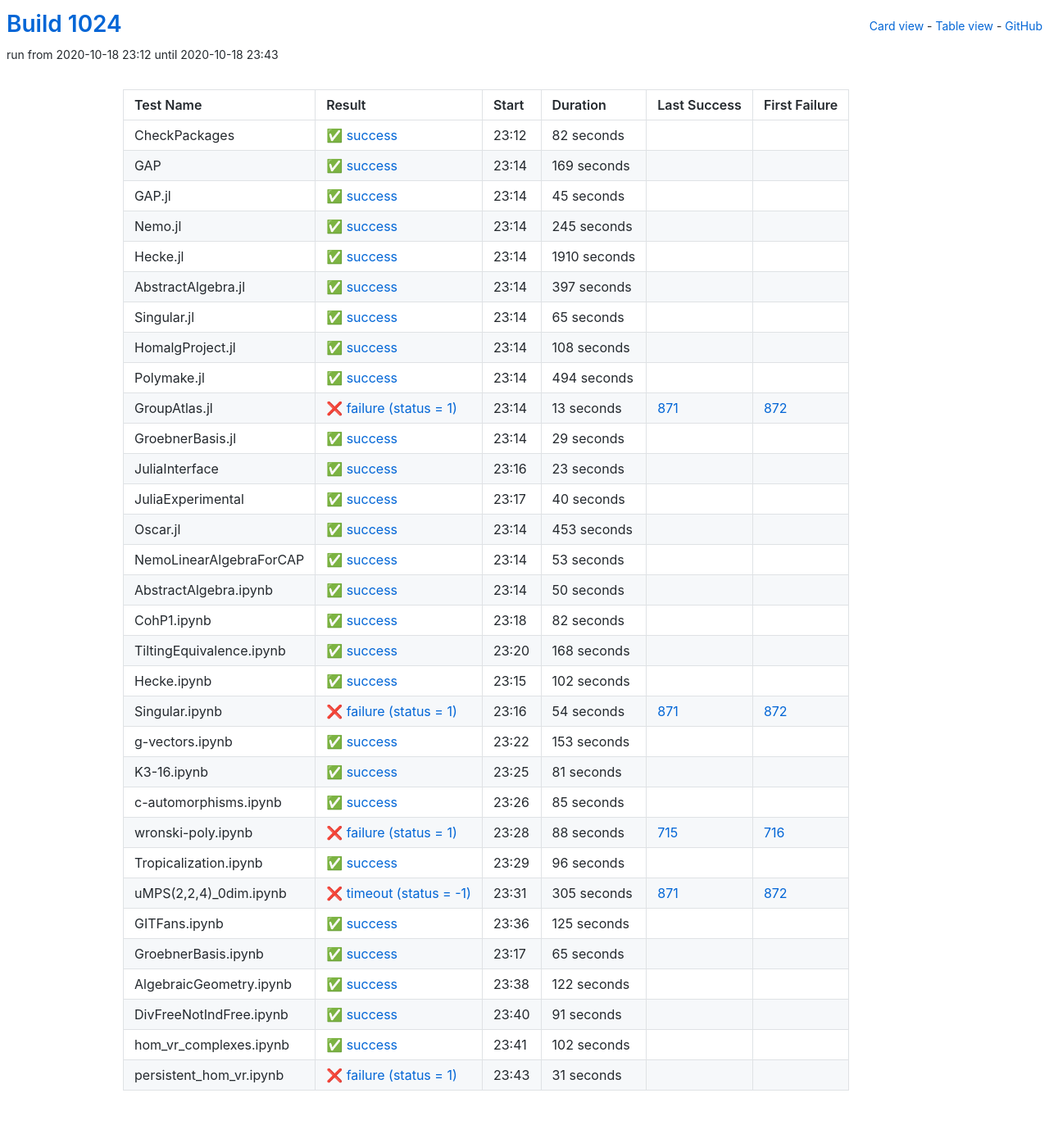
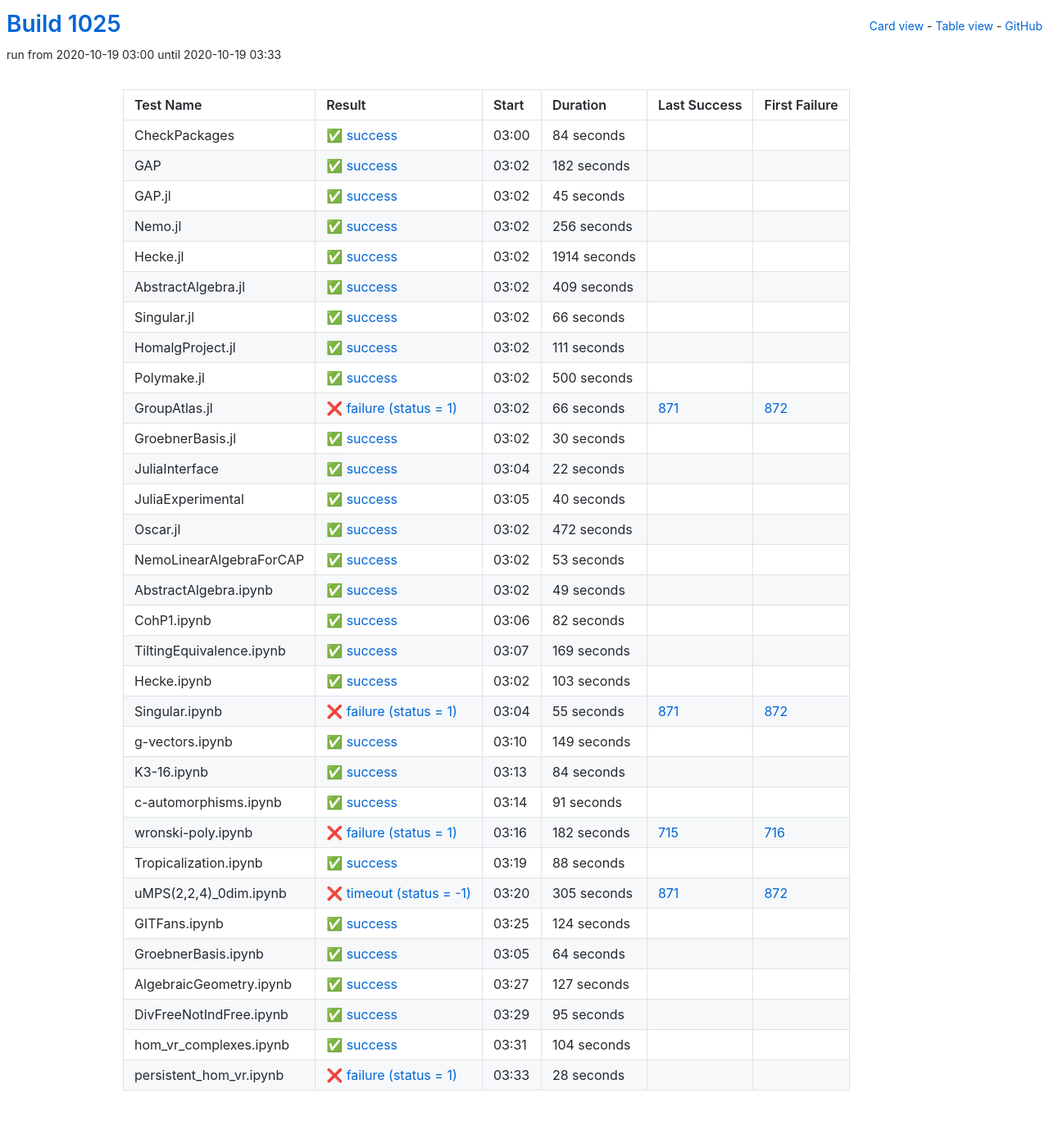
Before and after one commit to oscar-system/oscar-ci-status-stable, a Jekyll site: the page built from table.html, in a window 1280 px wide. Shown: the whole page at 82% size. Built offline with Jekyll 4.4.1, drawn with Linux system fonts in a browser that asks for light colours.

Commit message:
Build #1025

```diff
--- a/_data/ci.yml
+++ b/_data/ci.yml
@@ -1,6 +1,6 @@
 ---
-build: 1024
-build_url: https://oscarci.mathematik.uni-kl.de/job/oscar-stable/1024/
+build: 1025
+build_url: https://oscarci.mathematik.uni-kl.de/job/oscar-stable/1025/
 job: oscar-stable
 organization: oscar-system
 repo: oscar-ci-status-stable
@@ -8,32 +8,32 @@ repourl: https://github.com/oscar-system/oscar-ci-status-stable
 tests:
 - name: CheckPackages
   id: checkpackages
-  log: https://oscarci.mathematik.uni-kl.de/job/oscar-stable/1024/artifact/logs/build-1024/CheckPackages.log
-  start: 2020-10-18 23:12
+  log: https://oscarci.mathematik.uni-kl.de/job/oscar-stable/1025/artifact/logs/build-1025/CheckPackages.log
+  start: 2020-10-19 03:00
   success: true
   exitcode: 0
   status: success
-  duration: 82
+  duration: 84
   last_success: false
   last_success_url:
   first_failure: false
   first_failure_url:
 - name: GAP
   id: gap
-  log: https://oscarci.mathematik.uni-kl.de/job/oscar-stable/1024/artifact/logs/build-1024/GAP.log
-  start: 2020-10-18 23:14
+  log: https://oscarci.mathematik.uni-kl.de/job/oscar-stable/1025/artifact/logs/build-1025/GAP.log
+  start: 2020-10-19 03:02
   success: true
   exitcode: 0
   status: success
-  duration: 169
+  duration: 182
   last_success: false
   last_success_url:
   first_failure: false
   first_failure_url:
 - name: GAP.jl
   id: gap-jl
-  log: https://oscarci.mathematik.uni-kl.de/job/oscar-stable/1024/artifact/logs/build-1024/GAP.jl.log
-  start: 2020-10-18 23:14
+  log: https://oscarci.mathematik.uni-kl.de/job/oscar-stable/1025/artifact/logs/build-1025/GAP.jl.log
+  start: 2020-10-19 03:02
   success: true
   exitcode: 0
   status: success
@@ -44,116 +44,116 @@ tests:
   first_failure_url:
 - name: Nemo.jl
   id: nemo-jl
-  log: https://oscarci.mathematik.uni-kl.de/job/oscar-stable/1024/artifact/logs/build-1024/Nemo.jl.log
-  start: 2020-10-18 23:14
+  log: https://oscarci.mathematik.uni-kl.de/job/oscar-stable/1025/artifact/logs/build-1025/Nemo.jl.log
+  start: 2020-10-19 03:02
   success: true
   exitcode: 0
   status: success
-  duration: 245
+  duration: 256
   last_success: false
   last_success_url:
   first_failure: false
   first_failure_url:
 - name: Hecke.jl
   id: hecke-jl
-  log: https://oscarci.mathematik.uni-kl.de/job/oscar-stable/1024/artifact/logs/build-1024/Hecke.jl.log
-  start: 2020-10-18 23:14
+  log: https://oscarci.mathematik.uni-kl.de/job/oscar-stable/1025/artifact/logs/build-1025/Hecke.jl.log
+  start: 2020-10-19 03:02
   success: true
   exitcode: 0
   status: success
-  duration: 1910
+  duration: 1914
   last_success: false
   last_success_url:
   first_failure: false
   first_failure_url:
 - name: AbstractAlgebra.jl
   id: abstractalgebra-jl
-  log: https://oscarci.mathematik.uni-kl.de/job/oscar-stable/1024/artifact/logs/build-1024/AbstractAlgebra.jl.log
-  start: 2020-10-18 23:14
+  log: https://oscarci.mathematik.uni-kl.de/job/oscar-stable/1025/artifact/logs/build-1025/AbstractAlgebra.jl.log
+  start: 2020-10-19 03:02
   success: true
   exitcode: 0
   status: success
-  duration: 397
+  duration: 409
   last_success: false
   last_success_url:
   first_failure: false
   first_failure_url:
 - name: Singular.jl
   id: singular-jl
-  log: https://oscarci.mathematik.uni-kl.de/job/oscar-stable/1024/artifact/logs/build-1024/Singular.jl.log
-  start: 2020-10-18 23:14
+  log: https://oscarci.mathematik.uni-kl.de/job/oscar-stable/1025/artifact/logs/build-1025/Singular.jl.log
+  start: 2020-10-19 03:02
   success: true
   exitcode: 0
   status: success
-  duration: 65
+  duration: 66
   last_success: false
   last_success_url:
   first_failure: false
   first_failure_url:
 - name: HomalgProject.jl
   id: homalgproject-jl
-  log: https://oscarci.mathematik.uni-kl.de/job/oscar-stable/1024/artifact/logs/build-1024/HomalgProject.jl.log
-  start: 2020-10-18 23:14
+  log: https://oscarci.mathematik.uni-kl.de/job/oscar-stable/1025/artifact/logs/build-1025/HomalgProject.jl.log
+  start: 2020-10-19 03:02
   success: true
   exitcode: 0
   status: success
-  duration: 108
+  duration: 111
   last_success: false
   last_success_url:
   first_failure: false
   first_failure_url:
 - name: Polymake.jl
   id: polymake-jl
-  log: https://oscarci.mathematik.uni-kl.de/job/oscar-stable/1024/artifact/logs/build-1024/Polymake.jl.log
-  start: 2020-10-18 23:14
+  log: https://oscarci.mathematik.uni-kl.de/job/oscar-stable/1025/artifact/logs/build-1025/Polymake.jl.log
+  start: 2020-10-19 03:02
   success: true
   exitcode: 0
   status: success
-  duration: 494
+  duration: 500
   last_success: false
   last_success_url:
   first_failure: false
   first_failure_url:
 - name: GroupAtlas.jl
   id: groupatlas-jl
-  log: https://oscarci.mathematik.uni-kl.de/job/oscar-stable/1024/artifact/logs/build-1024/GroupAtlas.jl.log
-  start: 2020-10-18 23:14
+  log: https://oscarci.mathematik.uni-kl.de/job/oscar-stable/1025/artifact/logs/build-1025/GroupAtlas.jl.log
+  start: 2020-10-19 03:02
   success: false
   exitcode: 1
   status: failure
-  duration: 13
+  duration: 66
   last_success: 871
   last_success_url: https://oscarci.mathematik.uni-kl.de/job/oscar-stable/871/
   first_failure: 872
   first_failure_url: https://oscarci.mathematik.uni-kl.de/job/oscar-stable/872/
 - name: GroebnerBasis.jl
   id: groebnerbasis-jl
-  log: https://oscarci.mathematik.uni-kl.de/job/oscar-stable/1024/artifact/logs/build-1024/GroebnerBasis.jl.log
-  start: 2020-10-18 23:14
+  log: https://oscarci.mathematik.uni-kl.de/job/oscar-stable/1025/artifact/logs/build-1025/GroebnerBasis.jl.log
+  start: 2020-10-19 03:02
   success: true
   exitcode: 0
   status: success
-  duration: 29
+  duration: 30
   last_success: false
   last_success_url:
   first_failure: false
   first_failure_url:
 - name: JuliaInterface
   id: juliainterface
-  log: https://oscarci.mathematik.uni-kl.de/job/oscar-stable/1024/artifact/logs/build-1024/JuliaInterface.log
-  start: 2020-10-18 23:16
+  log: https://oscarci.mathematik.uni-kl.de/job/oscar-stable/1025/artifact/logs/build-1025/JuliaInterface.log
+  start: 2020-10-19 03:04
   success: true
   exitcode: 0
   status: success
-  duration: 23
+  duration: 22
   last_success: false
   last_success_url:
   first_failure: false
   first_failure_url:
 - name: JuliaExperimental
   id: juliaexperimental
-  log: https://oscarci.mathematik.uni-kl.de/job/oscar-stable/1024/artifact/logs/build-1024/JuliaExperimental.log
-  start: 2020-10-18 23:17
+  log: https://oscarci.mathematik.uni-kl.de/job/oscar-stable/1025/artifact/logs/build-1025/JuliaExperimental.log
+  start: 2020-10-19 03:05
   success: true
   exitcode: 0
   status: success
@@ -164,20 +164,20 @@ tests:
   first_failure_url:
 - name: Oscar.jl
   id: oscar-jl
-  log: https://oscarci.mathematik.uni-kl.de/job/oscar-stable/1024/artifact/logs/build-1024/Oscar.jl.log
-  start: 2020-10-18 23:14
+  log: https://oscarci.mathematik.uni-kl.de/job/oscar-stable/1025/artifact/logs/build-1025/Oscar.jl.log
+  start: 2020-10-19 03:02
   success: true
   exitcode: 0
   status: success
-  duration: 453
+  duration: 472
   last_success: false
   last_success_url:
   first_failure: false
   first_failure_url:
 - name: NemoLinearAlgebraForCAP
   id: nemolinearalgebraforcap
-  log: https://oscarci.mathematik.uni-kl.de/job/oscar-stable/1024/artifact/logs/build-1024/NemoLinearAlgebraForCAP.log
-  start: 2020-10-18 23:14
+  log: https://oscarci.mathematik.uni-kl.de/job/oscar-stable/1025/artifact/logs/build-1025/NemoLinearAlgebraForCAP.log
+  start: 2020-10-19 03:02
   success: true
   exitcode: 0
   status: success
@@ -188,20 +188,20 @@ tests:
   first_failure_url:
 - name: AbstractAlgebra.ipynb
   id: abstractalgebra-ipynb
-  log: https://oscarci.mathematik.uni-kl.de/job/oscar-stable/1024/artifact/logs/build-1024/AbstractAlgebra.ipynb.log
-  start: 2020-10-18 23:14
+  log: https://oscarci.mathematik.uni-kl.de/job/oscar-stable/1025/artifact/logs/build-1025/AbstractAlgebra.ipynb.log
+  start: 2020-10-19 03:02
   success: true
   exitcode: 0
   status: success
-  duration: 50
+  duration: 49
   last_success: false
   last_success_url:
   first_failure: false
   first_failure_url:
 - name: CohP1.ipynb
   id: cohp1-ipynb
-  log: https://oscarci.mathematik.uni-kl.de/job/oscar-stable/1024/artifact/logs/build-1024/CohP1.ipynb.log
-  start: 2020-10-18 23:18
+  log: https://oscarci.mathematik.uni-kl.de/job/oscar-stable/1025/artifact/logs/build-1025/CohP1.ipynb.log
+  start: 2020-10-19 03:06
   success: true
   exitcode: 0
   status: success
@@ -212,104 +212,104 @@ tests:
   first_failure_url:
 - name: TiltingEquivalence.ipynb
   id: tiltingequivalence-ipynb
-  log: https://oscarci.mathematik.uni-kl.de/job/oscar-stable/1024/artifact/logs/build-1024/TiltingEquivalence.ipynb.log
-  start: 2020-10-18 23:20
+  log: https://oscarci.mathematik.uni-kl.de/job/oscar-stable/1025/artifact/logs/build-1025/TiltingEquivalence.ipynb.log
+  start: 2020-10-19 03:07
   success: true
   exitcode: 0
   status: success
-  duration: 168
+  duration: 169
   last_success: false
   last_success_url:
   first_failure: false
   first_failure_url:
 - name: Hecke.ipynb
   id: hecke-ipynb
-  log: https://oscarci.mathematik.uni-kl.de/job/oscar-stable/1024/artifact/logs/build-1024/Hecke.ipynb.log
-  start: 2020-10-18 23:15
+  log: https://oscarci.mathematik.uni-kl.de/job/oscar-stable/1025/artifact/logs/build-1025/Hecke.ipynb.log
+  start: 2020-10-19 03:02
   success: true
   exitcode: 0
   status: success
-  duration: 102
+  duration: 103
   last_success: false
   last_success_url:
   first_failure: false
   first_failure_url:
 - name: Singular.ipynb
   id: singular-ipynb
-  log: https://oscarci.mathematik.uni-kl.de/job/oscar-stable/1024/artifact/logs/build-1024/Singular.ipynb.log
-  start: 2020-10-18 23:16
+  log: https://oscarci.mathematik.uni-kl.de/job/oscar-stable/1025/artifact/logs/build-1025/Singular.ipynb.log
+  start: 2020-10-19 03:04
   success: false
   exitcode: 1
   status: failure
-  duration: 54
+  duration: 55
   last_success: 871
   last_success_url: https://oscarci.mathematik.uni-kl.de/job/oscar-stable/871/
   first_failure: 872
   first_failure_url: https://oscarci.mathematik.uni-kl.de/job/oscar-stable/872/
 - name: g-vectors.ipynb
   id: g-vectors-ipynb
-  log: https://oscarci.mathematik.uni-kl.de/job/oscar-stable/1024/artifact/logs/build-1024/g-vectors.ipynb.log
-  start: 2020-10-18 23:22
+  log: https://oscarci.mathematik.uni-kl.de/job/oscar-stable/1025/artifact/logs/build-1025/g-vectors.ipynb.log
+  start: 2020-10-19 03:10
   success: true
   exitcode: 0
   status: success
-  duration: 153
+  duration: 149
   last_success: false
   last_success_url:
   first_failure: false
   first_failure_url:
 - name: K3-16.ipynb
   id: k3-16-ipynb
-  log: https://oscarci.mathematik.uni-kl.de/job/oscar-stable/1024/artifact/logs/build-1024/K3-16.ipynb.log
-  start: 2020-10-18 23:25
+  log: https://oscarci.mathematik.uni-kl.de/job/oscar-stable/1025/artifact/logs/build-1025/K3-16.ipynb.log
+  start: 2020-10-19 03:13
   success: true
   exitcode: 0
   status: success
-  duration: 81
+  duration: 84
   last_success: false
   last_success_url:
   first_failure: false
   first_failure_url:
 - name: c-automorphisms.ipynb
   id: c-automorphisms-ipynb
-  log: https://oscarci.mathematik.uni-kl.de/job/oscar-stable/1024/artifact/logs/build-1024/c-automorphisms.ipynb.log
-  start: 2020-10-18 23:26
+  log: https://oscarci.mathematik.uni-kl.de/job/oscar-stable/1025/artifact/logs/build-1025/c-automorphisms.ipynb.log
+  start: 2020-10-19 03:14
   success: true
   exitcode: 0
   status: success
-  duration: 85
+  duration: 91
   last_success: false
   last_success_url:
   first_failure: false
   first_failure_url:
 - name: wronski-poly.ipynb
   id: wronski-poly-ipynb
-  log: https://oscarci.mathematik.uni-kl.de/job/oscar-stable/1024/artifact/logs/build-1024/wronski-poly.ipynb.log
-  start: 2020-10-18 23:28
+  log: https://oscarci.mathematik.uni-kl.de/job/oscar-stable/1025/artifact/logs/build-1025/wronski-poly.ipynb.log
+  start: 2020-10-19 03:16
   success: false
   exitcode: 1
   status: failure
-  duration: 88
+  duration: 182
   last_success: 715
   last_success_url: https://oscarci.mathematik.uni-kl.de/job/oscar-stable/715/
   first_failure: 716
   first_failure_url: https://oscarci.mathematik.uni-kl.de/job/oscar-stable/716/
 - name: Tropicalization.ipynb
   id: tropicalization-ipynb
-  log: https://oscarci.mathematik.uni-kl.de/job/oscar-stable/1024/artifact/logs/build-1024/Tropicalization.ipynb.log
-  start: 2020-10-18 23:29
+  log: https://oscarci.mathematik.uni-kl.de/job/oscar-stable/1025/artifact/logs/build-1025/Tropicalization.ipynb.log
+  start: 2020-10-19 03:19
   success: true
   exitcode: 0
   status: success
-  duration: 96
+  duration: 88
   last_success: false
   last_success_url:
   first_failure: false
   first_failure_url:
 - name: uMPS(2,2,4)_0dim.ipynb
   id: umps-2-2-4-0dim-ipynb
-  log: https://oscarci.mathematik.uni-kl.de/job/oscar-stable/1024/artifact/logs/build-1024/uMPS-2-2-4-_0dim.ipynb.log
-  start: 2020-10-18 23:31
+  log: https://oscarci.mathematik.uni-kl.de/job/oscar-stable/1025/artifact/logs/build-1025/uMPS-2-2-4-_0dim.ipynb.log
+  start: 2020-10-19 03:20
   success: false
   exitcode: -1
   status: timeout
@@ -320,72 +320,72 @@ tests:
   first_failure_url: https://oscarci.mathematik.uni-kl.de/job/oscar-stable/872/
 - name: GITFans.ipynb
   id: gitfans-ipynb
-  log: https://oscarci.mathematik.uni-kl.de/job/oscar-stable/1024/artifact/logs/build-1024/GITFans.ipynb.log
-  start: 2020-10-18 23:36
+  log: https://oscarci.mathematik.uni-kl.de/job/oscar-stable/1025/artifact/logs/build-1025/GITFans.ipynb.log
+  start: 2020-10-19 03:25
   success: true
   exitcode: 0
   status: success
-  duration: 125
+  duration: 124
   last_success: false
   last_success_url:
   first_failure: false
   first_failure_url:
 - name: GroebnerBasis.ipynb
   id: groebnerbasis-ipynb
-  log: https://oscarci.mathematik.uni-kl.de/job/oscar-stable/1024/artifact/logs/build-1024/GroebnerBasis.ipynb.log
-  start: 2020-10-18 23:17
+  log: https://oscarci.mathematik.uni-kl.de/job/oscar-stable/1025/artifact/logs/build-1025/GroebnerBasis.ipynb.log
+  start: 2020-10-19 03:05
   success: true
   exitcode: 0
   status: success
-  duration: 65
+  duration: 64
   last_success: false
   last_success_url:
   first_failure: false
   first_failure_url:
 - name: AlgebraicGeometry.ipynb
   id: algebraicgeometry-ipynb
-  log: https://oscarci.mathematik.uni-kl.de/job/oscar-stable/1024/artifact/logs/build-1024/AlgebraicGeometry.ipynb.log
-  start: 2020-10-18 23:38
+  log: https://oscarci.mathematik.uni-kl.de/job/oscar-stable/1025/artifact/logs/build-1025/AlgebraicGeometry.ipynb.log
+  start: 2020-10-19 03:27
   success: true
   exitcode: 0
   status: success
-  duration: 122
+  duration: 127
   last_success: false
   last_success_url:
   first_failure: false
   first_failure_url:
 - name: DivFreeNotIndFree.ipynb
   id: divfreenotindfree-ipynb
-  log: https://oscarci.mathematik.uni-kl.de/job/oscar-stable/1024/artifact/logs/build-1024/DivFreeNotIndFree.ipynb.log
-  start: 2020-10-18 23:40
+  log: https://oscarci.mathematik.uni-kl.de/job/oscar-stable/1025/artifact/logs/build-1025/DivFreeNotIndFree.ipynb.log
+  start: 2020-10-19 03:29
   success: true
   exitcode: 0
   status: success
-  duration: 91
+  duration: 95
   last_success: false
   last_success_url:
   first_failure: false
   first_failure_url:
 - name: hom_vr_complexes.ipynb
   id: hom-vr-complexes-ipynb
-  log: https://oscarci.mathematik.uni-kl.de/job/oscar-stable/1024/artifact/logs/build-1024/hom_vr_complexes.ipynb.log
-  start: 2020-10-18 23:41
+  log: https://oscarci.mathematik.uni-kl.de/job/oscar-stable/1025/artifact/logs/build-1025/hom_vr_complexes.ipynb.log
+  start: 2020-10-19 03:31
   success: true
   exitcode: 0
   status: success
-  duration: 102
+  duration: 104
   last_success: false
   last_success_url:
   first_failure: false
   first_failure_url:
 - name: persistent_hom_vr.ipynb
   id: persistent-hom-vr-ipynb
-  log: https://oscarci.mathematik.uni-kl.de/job/oscar-stable/1024/artifact/logs/build-1024/persistent_hom_vr.ipynb.log
-  start: 2020-10-18 23:43
+  log: https://oscarci.mathematik.uni-kl.de/job/oscar-stable/1025/artifact/logs/build-1025/persistent_hom_vr.ipynb.log
+  start: 2020-10-19 03:33
   success: false
   exitcode: 1
   status: failure
-  duration: 31
+  duration: 28
   last_success: false
   last_success_url:
   first_failure: false
```
Also changed, not shown: README.md.
